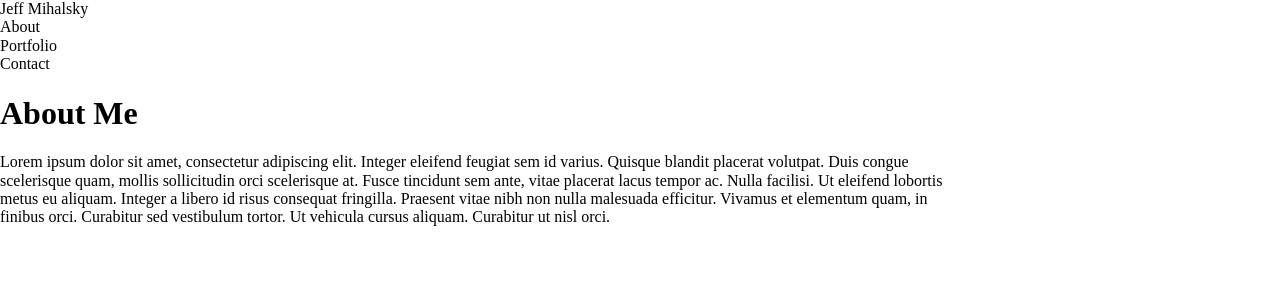
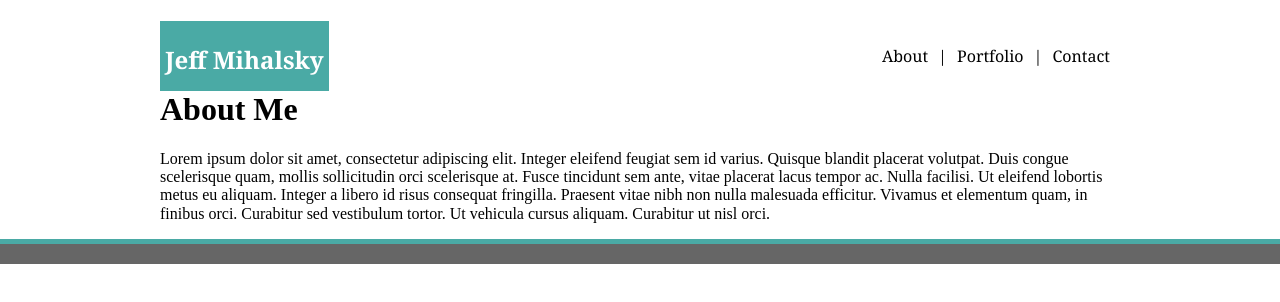
Before and after one commit to jmihalsky/homework01, a plain HTML site: page index.html in a window 1280 px wide. Drawn offline with Linux system fonts and the light colour scheme.

Commit message:
save work 8-14-2018

```diff
--- a/css/style.css
+++ b/css/style.css
@@ -1,7 +1,46 @@
 .wrapper{
     width:960px;
+    background-color: #ffffff;
+    margin: auto;
+
+}
+
+header{
+    font-family: Georgia, 'Times New Roman', Times, serif;
+    float: left;
+    width: 960px;
 }
 
 #name{
+    background-color: #4aaaa5;
+    color: #ffffff;
+    text-align: center;
+    height: 60px;
+    padding: 5px;
+    float: left;
+}
+
+#menu{
+    float: right;
+    height: 60px;
+    padding: 5px;
+    position: relative;
+    list-style: none;
 
 }
+
+a{
+    color: black;
+    text-decoration: none;
+}
+
+#green-footer{
+    background-color: #4aaaa5;
+    height: 5px;
+
+}
+
+#grey-footer{
+    background-color: #666666;
+    height: 20px;
+}
--- a/index.html
+++ b/index.html
@@ -12,13 +12,29 @@
 <body>
     <div class="wrapper">
     <header>
-        <div>Jeff Mihalsky</div>
-        <div>About</div>
-        <div>Portfolio</div>
-        <div>Contact</div>
+        <div id="name"><h2>Jeff Mihalsky</h2></div>
+        <div id="menu">
+            <ul>
+                <li id="menu"><a href="contact.html">Contact</a></li>
+                <li id="menu">|</li>
+                <li id="menu"><a href="portfolio.html">Portfolio</a></li>
+                <li id="menu">|</li>
+                <li id="menu"><a href="index.html">About</a></li>
+            </ul>
+        </div>
+        <!-- <div id="menu">Contact</div> -->
+        <!-- <div id="menu">|</div> -->
+        <!-- <div id="menu">Portfolio</div> -->
+        <!-- <div id="menu">|</div> -->
+        <!-- <div id="menu">About</div> -->
     </header>
+    <div></div>
     <h1>About Me</h1>
     <div><p>Lorem ipsum dolor sit amet, consectetur adipiscing elit. Integer eleifend feugiat sem id varius. Quisque blandit placerat volutpat. Duis congue scelerisque quam, mollis sollicitudin orci scelerisque at. Fusce tincidunt sem ante, vitae placerat lacus tempor ac. Nulla facilisi. Ut eleifend lobortis metus eu aliquam. Integer a libero id risus consequat fringilla. Praesent vitae nibh non nulla malesuada efficitur. Vivamus et elementum quam, in finibus orci. Curabitur sed vestibulum tortor. Ut vehicula cursus aliquam. Curabitur ut nisl orci.</p></div>
     </div>
+    <footer>
+        <div id="green-footer"></div>
+        <div id="grey-footer"></div>
+    </footer>
 </body>
 </html>
```
Also changed, not shown: images/DSC_8421.jpg (added).
